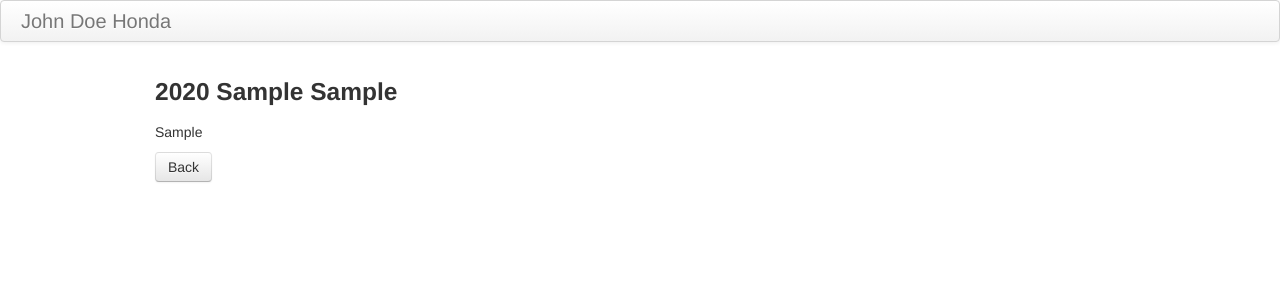
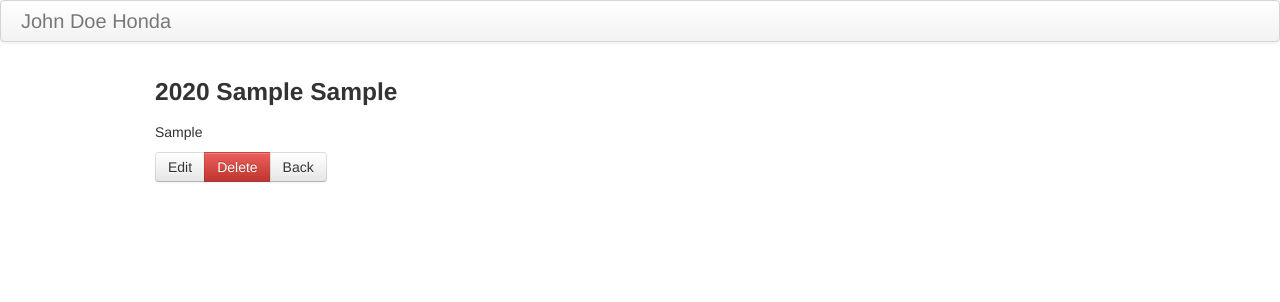
Before and after one commit to Brandon-Lyons/php-car-inventory, a PHP site: page /read.php?id=1 in a window 1280 px wide. Shown: the top 302 px of the page. Run offline with PHP 8.4, Linux system fonts and the light colour scheme; tables that the repository leaves empty or names only in its code hold one stand-in row (values such as "Sample post").

Commit message:
added edit and delete buttons to read view

```diff
--- a/read.php
+++ b/read.php
@@ -25,7 +25,11 @@
     </div>
     <div class="row">
       <p><?php echo $data['info'] ?></p>
-      <a href="index.php" class="btn">Back</a>
+      <div class="btn-group">
+        <a class="btn" href="update.php?id=<?php echo $data['id'] ?>">Edit</a>
+        <a class="btn btn-danger" href="delete.php?id=<?php echo $data['id'] ?>">Delete</a>
+        <a href="index.php" class="btn">Back</a>
+      </div>
     </div>
   </div>
 </div> <!-- /container -->
```
